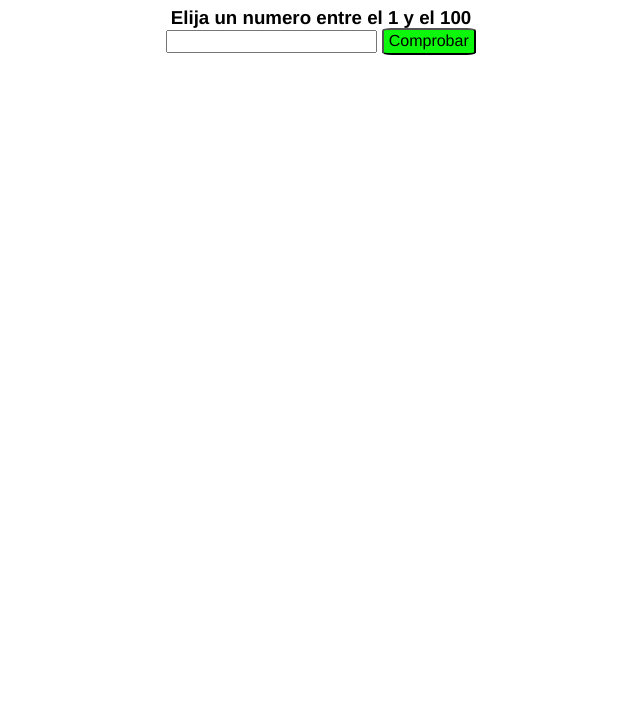
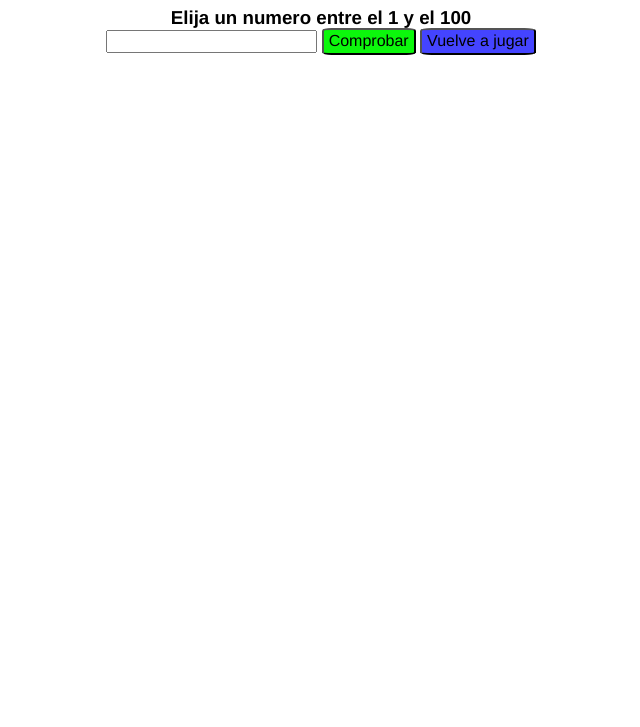
Before and after one commit to FelipeR96/Juego-Adivinar-Numero, a plain HTML site: page index.html in a window 1280 px wide. Shown: the part 73-800 px from the top of the page, without its empty margins (319-959 px from the left). Drawn offline with Linux system fonts and the light colour scheme.

Commit message:
terminado

```diff
--- a/index.css
+++ b/index.css
@@ -15,3 +15,7 @@ button{
     padding: 2px;
     font-size: 25px;
 }
+
+#startGame{
+    background: #00fb;
+}
--- a/index.html
+++ b/index.html
@@ -12,7 +12,8 @@
         <h1>Juego Adivinar numero</h1>
         <h3>Elija un numero entre el 1 y el 100</h3>
         <input type="number" id="intoNumber">
-        <button onclick="checkDate()">Comprobar</button>
+        <button onclick="checkDate()" id="button">Comprobar</button>
+        <button onclick="startGame()" id="startGame">Vuelve a jugar</button>
         <p id="message"></p>
 
 
--- a/index.js
+++ b/index.js
@@ -1,8 +1,17 @@
-let randomNumber = Math.floor(Math.random()*100 +1);
+let randomNumber ;
 
 let intoNumber = document.getElementById("intoNumber");
 
 let message = document.getElementById("message");
+
+function startGame(){
+    randomNumber = Math.floor(Math.random()*100 +1) ;
+    message.textContent = "";
+    intoNumber.value= ""
+    intoNumber.disabled = false;
+}
+
+window.onload(startGame())
 
 function checkDate(){
 
@@ -18,6 +27,8 @@ function checkDate(){
         message.textContent = `Lo lograste, el numero correcto es ${randomNumber}`;
         message.style.color = 'green';
         intoNumber.disabled = true;
+
+
     }else if(joinNumber > randomNumber){
         message.textContent = 'Es un numero mayor, vuelve a intentar';
         message.style.color = 'red';
```
